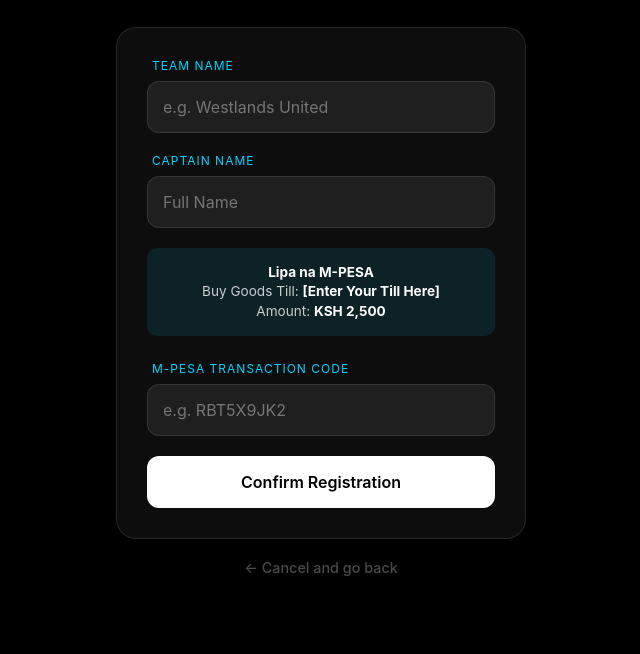
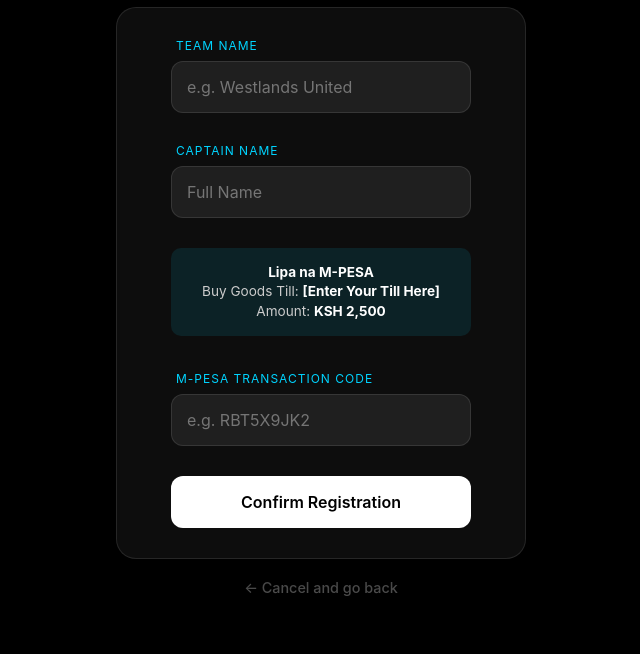
Before and after one commit to pikofutsal/piko-futsal, a website: page register.html in a window 1280 px wide. Shown: the part 146-800 px from the top of the page, without its empty margins (319-959 px from the left). Drawn offline with Linux system fonts and the light colour scheme.

Commit message:
Update style.css

```diff
--- a/style.css
+++ b/style.css
@@ -578,3 +578,8 @@ html {
         gap: 15px;
     }
 }
+
+body { font-family: sans-serif; background: #1a1a1a; color: white; text-align: center; }
+form { display: flex; flex-direction: column; max-width: 300px; margin: auto; gap: 10px; }
+input { padding: 10px; border-radius: 5px; border: none; }
+button { padding: 10px; background: #00e676; border: none; font-weight: bold; cursor: pointer; }
```
